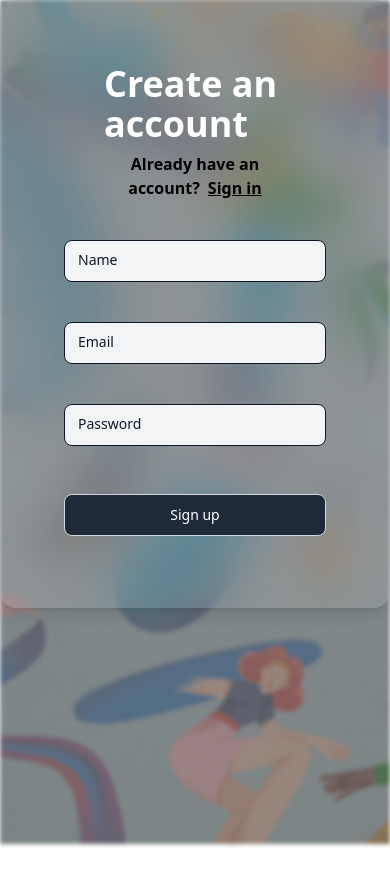
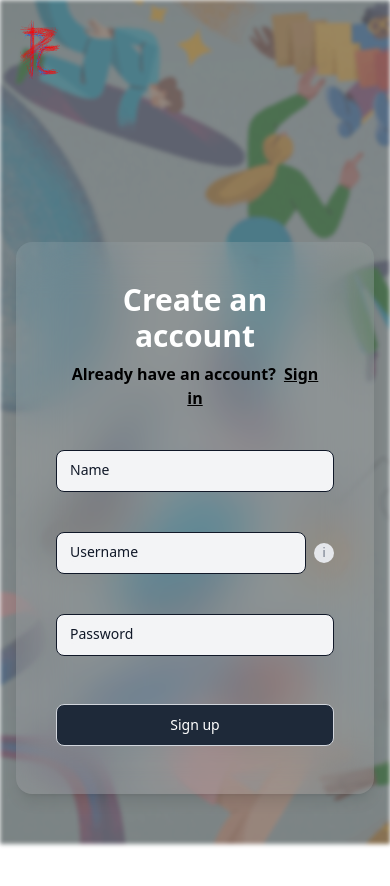
Before and after one commit to VarunPrajapatii/PenCraft_app, a React (Vite) app in the folder frontend/: page /signup in a window 390 px wide. Shown: the top 886 px of the page. Before the commit the page ends 844 px from the top, so only its background shows below. Built offline with nearby package versions, Linux system fonts and the light colour scheme.

Commit message:
feat: email changed to username, with uniqueness constraint handling and errors handling, added responsiveness

```diff
--- a/frontend/src/components/Auth.tsx
+++ b/frontend/src/components/Auth.tsx
@@ -1,4 +1,3 @@
-import { SignupInput } from '@varuntd/pencraft-common'
 import axios from 'axios'
 import React, { ChangeEvent, useRef, useState } from 'react'
 import { Link, Navigate, useNavigate } from 'react-router-dom'
@@ -6,14 +5,19 @@ import { BACKEND_URL } from '../config'
 import { useDispatch, useSelector } from "react-redux"
 import { RootState } from '../redux/types'
 import { authenticate } from '../redux/slice/authSlice'
+import { signupInput, signinInput } from '@varuntd/pencraft-common';
 
 const Auth = ({type}: {type: "signup" | "signin"}) => {
   const submitButtonRef = useRef<HTMLButtonElement | null>(null);
-  const [postInputs, setPostInputs] = useState<SignupInput>({
+  const [postInputs, setPostInputs] = useState({
     name: "",
-    email: "",
+    username: "",
     password: "",
   })
+  const [usernameError, setUsernameError] = useState<string>("");
+  const [showUsernameTooltip, setShowUsernameTooltip] = useState<boolean>(false);
+  const [nameError, setNameError] = useState<string>("");
+  const [passwordError, setPasswordError] = useState<string>("");
 
   const navigate = useNavigate();
   const dispatch = useDispatch();
@@ -26,26 +30,75 @@ const Auth = ({type}: {type: "signup" | "signin"}) => {
   }
 
   async function sendRequest () {
+    // Reset errors
+    setUsernameError("");
+    setNameError("");
+    setPasswordError("");
     try {
-      const postInputsSignup = {name: postInputs.name, email: postInputs.email, password: postInputs.password};
-      const postInputsSignin = {email: postInputs.email, password: postInputs.password};
+      // Validate inputs using Zod
+      if (type === "signup") {
+        const result = signupInput.safeParse(postInputs);
+        if (!result.success) {
+          for (const issue of result.error.issues) {
+            if (issue.path[0] === "username") setUsernameError(issue.message);
+            if (issue.path[0] === "name") setNameError(issue.message);
+            if (issue.path[0] === "password") setPasswordError(issue.message);
+          }
+          return;
+        }
+      } else {
+        const result = signinInput.safeParse({
+          username: postInputs.username,
+          password: postInputs.password
+        });
+        if (!result.success) {
+          for (const issue of result.error.issues) {
+            if (issue.path[0] === "username") setUsernameError(issue.message);
+            if (issue.path[0] === "password") setPasswordError(issue.message);
+          }
+          return;
+        }
+      }
+
+      if (type === "signup") {
+        const usernameCheckResponse = await axios.post(`${BACKEND_URL}/api/v1/auth/check-username`, {
+          username: postInputs.username
+        });
+
+        if (!usernameCheckResponse.data.available) {
+          setUsernameError("Username already taken");
+          return;
+        }
+      }
+
+      const postInputsSignup = {name: postInputs.name, username: postInputs.username, password: postInputs.password};
+      const postInputsSignin = {username: postInputs.username, password: postInputs.password};
       const response = await axios.post(`${BACKEND_URL}/api/v1/auth/${type === "signup" ? "signup" : "signin"}`, type === "signup" ? postInputsSignup : postInputsSignin);
+
+
       const jwt = response.data.jwt;
       const userId = response.data.userId;
       const name = response.data.name;
       const profileImageUrl = response.data.profileImageUrl || null;
-      const email = response.data.email;
+      const username = response.data.username;
       const authdata = {
           jwt,
           userId,
           name,
-        email,
+          username,
           profileImageUrl
       }
+
       dispatch(authenticate(authdata));
       navigate("/blogs")
     } catch (error) {
-      alert(`${type === "signup" ? "Error while signing up" : "Error while signing in"}`)
+      console.error("Auth error:", error);
+      if (axios.isAxiosError(error) && error.response?.status === 409) {
+        setUsernameError("Username already taken");
+      } else {
+        setUsernameError(`${type === "signup" ? "Error while signing up" : "Error while signing in"}`)
+        setPasswordError(`${type === "signup" ? "Error while signing up" : "Error while signing in"}`)
+      }
     }
   }
 
@@ -53,11 +106,11 @@ const Auth = ({type}: {type: "signup" | "signin"}) => {
   return access_token ? (
     <Navigate to={"/blogs"} />
   ) : (
-    <div className='h-scren flex justify-center flex-col ' onKeyDown={handleKeyPress} tabIndex={0}>
+    <div className='h-screen flex justify-center flex-col ' onKeyDown={handleKeyPress} tabIndex={0}>
       <div className='flex  justify-center'>
-        <div className='rounded-2xl p-16 bg-white/10 backdrop-blur-xl shadow-lg'>
-          <div className='px-10'>
-            <div className='text-4xl text-white font-extrabold'>
+        <div className='rounded-2xl p-10 sm:p-16 bg-white/10 backdrop-blur-xl shadow-lg'>
+          <div className='px-3 sm:px-10'>
+            <div className='text-3xl text-center text-white font-extrabold'>
               {type === 'signup' ? "Create an account" : "Signin to PenCraft"}
             </div>
             <div className='text-black font-semibold py-2 text-center'>
@@ -73,21 +126,31 @@ const Auth = ({type}: {type: "signup" | "signin"}) => {
                 ...postInputs,
                 name: e.target.value
               })
-            }} /> : null}
+              setNameError("");
+            }} error={nameError} /> : null}
             <br />
-            <LabelledInput label='Email' placeholder='kingkohli@mail.com' onChange={(e) => {
+            <UsernameInput
+              label='Username'
+              placeholder='kingkohli18'
+              onChange={(e) => {
                 setPostInputs({
                   ...postInputs,
-                email: e.target.value
+                  username: e.target.value
                 })
-            }} />
+                setUsernameError("");
+              }}
+              error={usernameError}
+              showTooltip={showUsernameTooltip}
+              setShowTooltip={setShowUsernameTooltip}
+            />
             <br />
             <LabelledInput label='Password' type={"password"} placeholder='password' onChange={(e) => {
               setPostInputs({
                 ...postInputs,
                 password: e.target.value
               })
-            }} />
+              setPasswordError("");
+            }} error={passwordError} />
           </div>
           <div className=''>
             <button
@@ -111,10 +174,20 @@ interface LabelledInputProps {
   placeholder: string;
   onChange: (e: ChangeEvent<HTMLInputElement>) => void;
   type?: string;
+  error?: string;
+}
+
+interface UsernameInputProps {
+  label: string;
+  placeholder: string;
+  onChange: (e: ChangeEvent<HTMLInputElement>) => void;
+  error: string;
+  showTooltip: boolean;
+  setShowTooltip: (show: boolean) => void;
 }
 
 
-const LabelledInput: React.FC<LabelledInputProps> = ({ label, onChange, type }) => {
+const LabelledInput: React.FC<LabelledInputProps> = ({ label, onChange, type, error }) => {
   return (
     <div className="relative mb-4">
       <input
@@ -122,14 +195,69 @@ const LabelledInput: React.FC<LabelledInputProps> = ({ label, onChange, type })
         id={label.toLowerCase().replace(/\s+/g, '_')}
         type={type || "text"}
         placeholder=""
-        className="peer w-full rounded-lg border  bg-gray-100 p-2.5 text-sm text-gray-900"
+        className={`peer w-full rounded-lg border bg-gray-100 p-2.5 text-sm text-gray-900 ${error ? 'border-red-500' : ''}`}
         required
       />
       <span
-        className="pointer-events-none absolute start-2.5 top-2.5 bg-gray-100 rounded-lg px-1 text-sm font-medium text-gray-900 transition-all peer-focus:-translate-y-4 peer-focus:scale-90   peer-placeholder-shown:top-2.5 peer-[:not(:placeholder-shown)]:-translate-y-4 peer-[:not(:placeholder-shown)]:scale-90 peer-[:not(:placeholder-shown)]:bg-white"
+        className={`pointer-events-none absolute start-2.5 top-2.5 bg-gray-100 rounded-lg px-1 text-sm font-medium transition-all peer-focus:-translate-y-4 peer-focus:scale-90 peer-placeholder-shown:top-2.5 peer-[:not(:placeholder-shown)]:-translate-y-4 peer-[:not(:placeholder-shown)]:scale-90 peer-[:not(:placeholder-shown)]:bg-white ${error ? 'text-red-600' : 'text-gray-900'}`}
       >
         {label}
       </span>
+      {error && (
+        <div className="text-red-700 text-sm font-semibold mt-1">{error}</div>
+      )}
+    </div>
+  );
+};
+
+
+const UsernameInput: React.FC<UsernameInputProps> = ({ label, onChange, error, showTooltip, setShowTooltip }) => {
+  return (
+    <div className="relative mb-4">
+      <div className="flex items-center gap-2">
+        <div className="relative flex-1">
+          <input
+            onChange={onChange}
+            id={label.toLowerCase().replace(/\s+/g, '_')}
+            type="text"
+            placeholder=""
+            className={`peer w-full rounded-lg border bg-gray-100 p-2.5 text-sm text-gray-900 ${error ? 'border-red-500' : ''}`}
+            required
+          />
+          <span
+            className={`pointer-events-none absolute start-2.5 top-2.5 bg-gray-100 rounded-lg px-1 text-sm font-medium transition-all peer-focus:-translate-y-4 peer-focus:scale-90 peer-placeholder-shown:top-2.5 peer-[:not(:placeholder-shown)]:-translate-y-4 peer-[:not(:placeholder-shown)]:scale-90 peer-[:not(:placeholder-shown)]:bg-white ${error ? 'text-red-600' : 'text-gray-900'}`}
+          >
+            {label}
+          </span>
+        </div>
+        <div className="relative">
+          <button
+            type="button"
+            onMouseEnter={() => setShowTooltip(true)}
+            onMouseLeave={() => setShowTooltip(false)}
+            onClick={() => setShowTooltip(!showTooltip)}
+            className="flex items-center justify-center w-5 h-5 text-xs text-gray-500 bg-gray-200 rounded-full hover:bg-gray-300 focus:outline-none"
+          >
+            i
+          </button>
+          {showTooltip && (
+            <div className="absolute bottom-6 sm:left-1/2 transform -translate-x-1/2 w-37 sm:w-64 p-3 text-xs text-white bg-gray-800 rounded-lg shadow-lg z-10">
+              <div className="font-semibold mb-1">Username Requirements:</div>
+              <ul className="list-disc list-inside space-y-1 text-xs">
+                <li>Start with a letter</li>
+                <li>Only letters, numbers, and underscores</li>
+                <li>Cannot start/end with underscore</li>
+                <li>No consecutive underscores</li>
+                <li>5-30 characters long</li>
+              </ul>
+              <div className="absolute top-full left-1/2 transform -translate-x-1/2 w-0 h-0 border-l-4 border-r-4 border-t-4 border-l-transparent border-r-transparent border-t-gray-800"></div>
+            </div>
+          )}
+        </div>
+      </div>
+      {error && (
+        <div className="text-red-700 text-sm font-semibold mt-1">{error}</div>
+      )}
     </div>
   );
 };
--- a/frontend/src/pages/Signup.tsx
+++ b/frontend/src/pages/Signup.tsx
@@ -1,23 +1,30 @@
 import Quotes from '../components/Quotes'
 import Auth from '../components/Auth'
 import bg_img from "/images/BG_homepage.webp";
+import pencraft_logo from "/images/pencraftIcon.png";
 
 const Signup = () => {
   return (
-    <div>
+    <div className="relative">
+      <img
+        src={pencraft_logo}
+        alt="Pencraft logo"
+        className="cursor-pointer absolute top-5 left-5 w-15 h-15"
+        onClick={() => window.location.href = '/'}
+      />
       <img
         src={bg_img}
         alt="bg-img"
         className="-z-50 fixed top-0 left-0 w-full h-full object-cover object-center brightness-50 border-none opacity-70 blur-[2px]"
       />
-        <div className='grid grid-cols-1 lg:grid-cols-2 '>
-            <div className='flex justify-center flex-col'>
-                <Auth type='signup' />
-            </div>
-            <div className='hidden md:block'>
-                <Quotes />
-            </div>
+      <div className='grid grid-cols-1 lg:grid-cols-2 min-h-screen pt-16'>
+        <div className='flex justify-center items-center flex-col px-4 sm:px-6 lg:px-8 py-8 lg:py-0'>
+          <Auth type='signup' />
         </div>
+        <div className='hidden lg:flex items-center justify-center px-4 lg:px-8'>
+          <Quotes />
+        </div>
+      </div>
     </div>
   )
 }
```
Also changed, not shown: frontend/src/pages/Signin.tsx (+12 -5 lines). Lines whose indentation alone changed are shown as unchanged.
